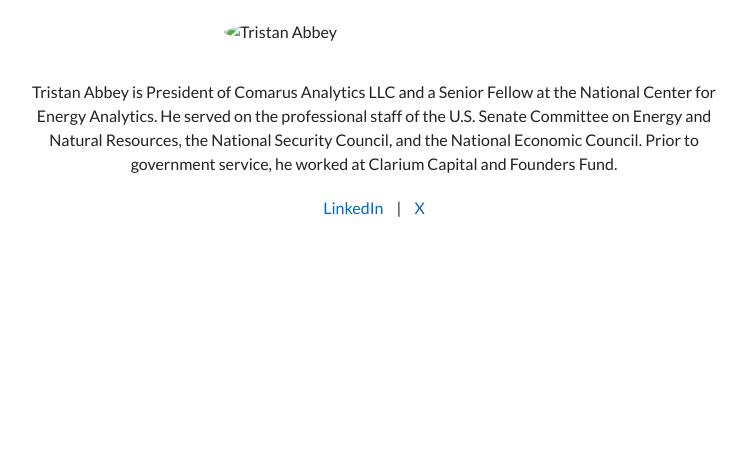
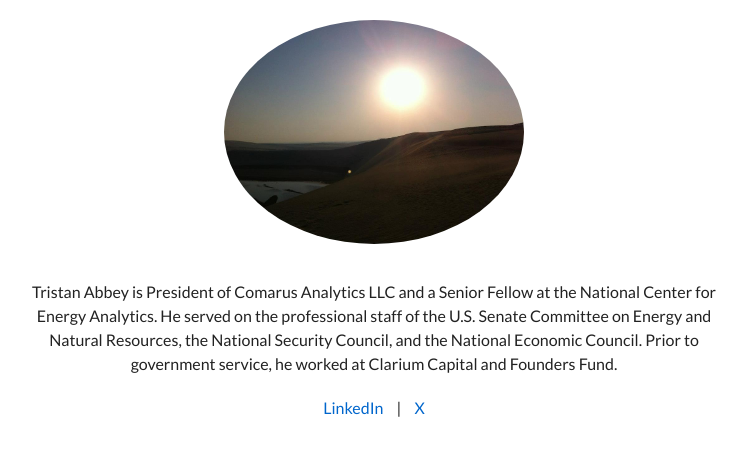
Before and after one commit to TristanAbbey/tristanabbey.github.io, a plain HTML site: page index.html in a window 1280 px wide. Shown: the whole page, without its empty margins (266-1013 px from the left). Drawn offline with Linux system fonts and the light colour scheme.

Commit message:
Update index.html

```diff
--- a/index.html
+++ b/index.html
@@ -58,7 +58,7 @@
   </style>
 </head>
 <body>
-  <img src="/images/image1.gif" alt="Tristan Abbey" class="profile-photo" />
+  <img src="/images/image1.jpg" alt="Tristan Abbey" class="profile-photo" />
   <div class="content">
     <p>
       Tristan Abbey is President of Comarus Analytics LLC and a Senior Fellow at the National Center for Energy Analytics. He served on the professional staff of the U.S. Senate Committee on Energy and Natural Resources, the National Security Council, and the National Economic Council. Prior to government service, he worked at Clarium Capital and Founders Fund.
```
